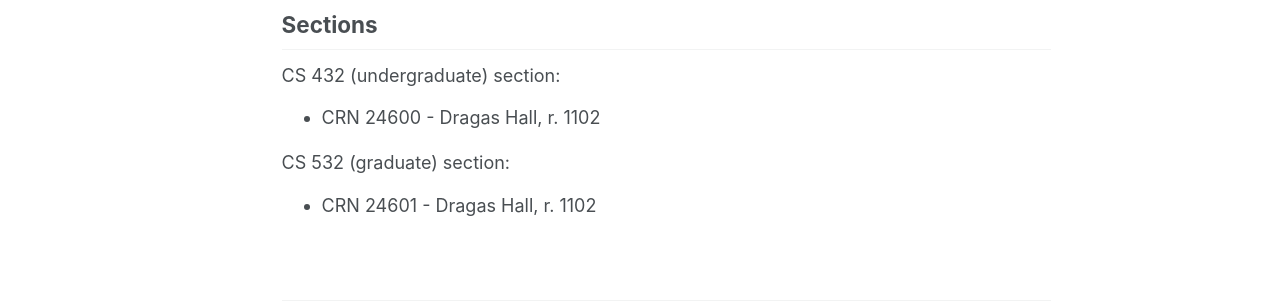
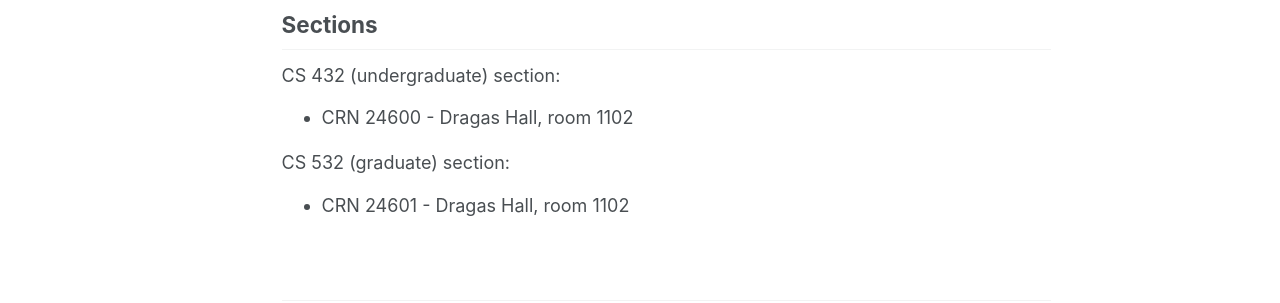
Before and after one commit to xandernwala/xandernwala.github.io, a Jekyll site: the page built from _teaching/201801-cs-432-532.md, in a window 1280 px wide and 1287 px high. Shown: the part 723-1026 px from the top of the window. Built offline with Jekyll 4.4.1, drawn with Linux system fonts in a browser that asks for light colours; some web fonts are replaced.

Commit message:
teaching

```diff
--- a/_teaching/201801-cs-432-532.md
+++ b/_teaching/201801-cs-432-532.md
@@ -22,8 +22,8 @@ The Web has fundamentally changed how we learn, play, communicate, and work. Its
 
 CS 432 (undergraduate) section:
 
-* CRN 24600 - Dragas Hall, r. 1102
+* CRN 24600 - Dragas Hall, room 1102
 
 CS 532 (graduate) section:
 
-* CRN 24601 - Dragas Hall, r. 1102
+* CRN 24601 - Dragas Hall, room 1102
```
Also changed, not shown: _pages/teaching.md (+1 -1 lines).
